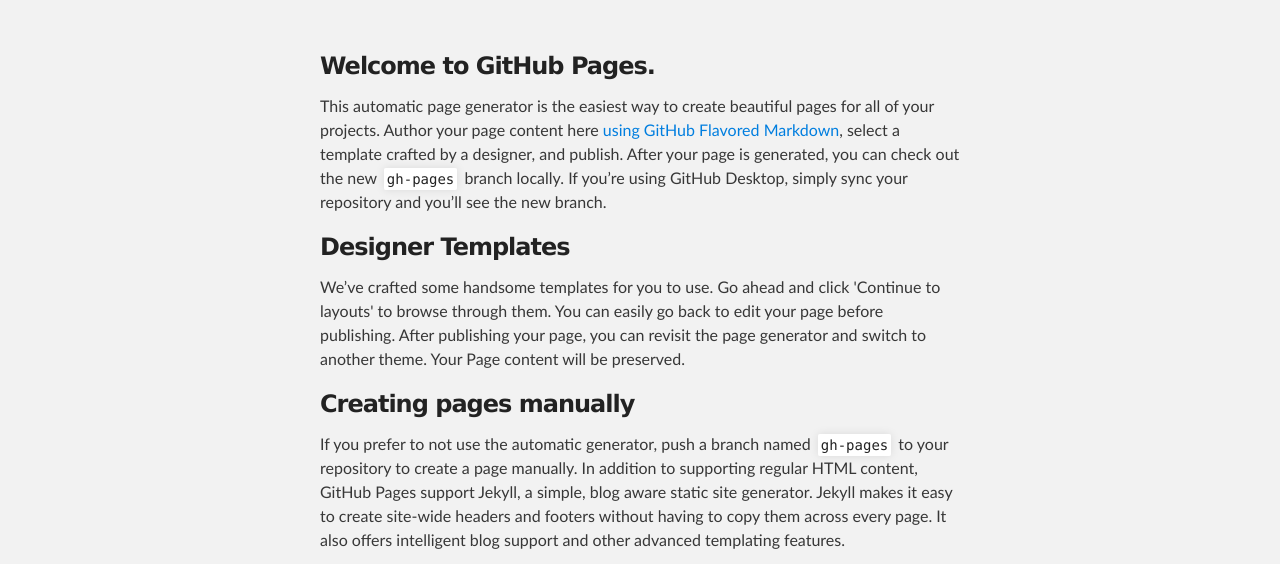
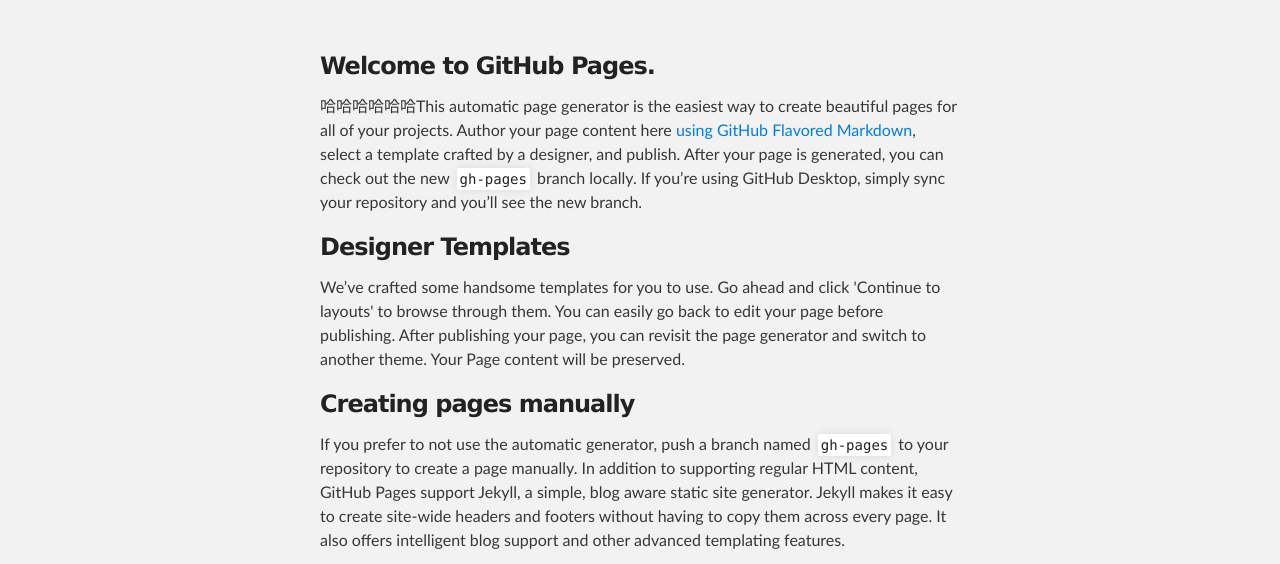
Before and after one commit to jamdo/jamdo.github.io, a plain HTML site: page index.html in a window 1280 px wide. Shown: the part 212-776 px from the top of the page. Drawn offline with Linux system fonts and the light colour scheme.

Commit message:
Update index.html

```diff
--- a/index.html
+++ b/index.html
@@ -30,7 +30,7 @@
         <h3>
 <a id="welcome-to-github-pages" class="anchor" href="#welcome-to-github-pages" aria-hidden="true"><span class="octicon octicon-link"></span></a>Welcome to GitHub Pages.</h3>
 
-<p>This automatic page generator is the easiest way to create beautiful pages for all of your projects. Author your page content here <a href="https://guides.github.com/features/mastering-markdown/">using GitHub Flavored Markdown</a>, select a template crafted by a designer, and publish. After your page is generated, you can check out the new <code>gh-pages</code> branch locally. If you’re using GitHub Desktop, simply sync your repository and you’ll see the new branch.</p>
+<p>哈哈哈哈哈哈This automatic page generator is the easiest way to create beautiful pages for all of your projects. Author your page content here <a href="https://guides.github.com/features/mastering-markdown/">using GitHub Flavored Markdown</a>, select a template crafted by a designer, and publish. After your page is generated, you can check out the new <code>gh-pages</code> branch locally. If you’re using GitHub Desktop, simply sync your repository and you’ll see the new branch.</p>
 
 <h3>
 <a id="designer-templates" class="anchor" href="#designer-templates" aria-hidden="true"><span class="octicon octicon-link"></span></a>Designer Templates</h3>
```
